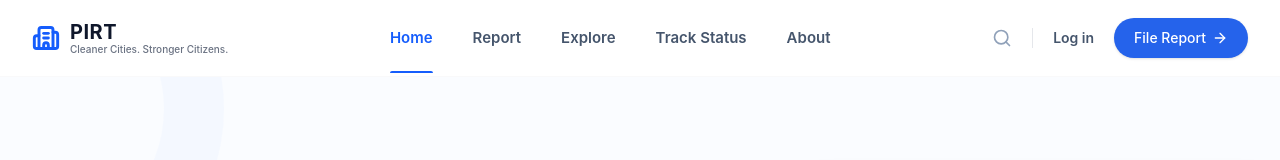
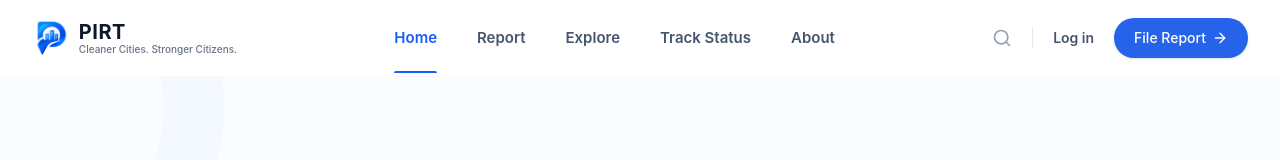
Before and after one commit to Aryan6000/tezhack-2026-project, a React (Vite) app: page / in a window 1280 px wide. Shown: the top 160 px of the page. Built offline with nearby package versions, Linux system fonts and the light colour scheme.

Commit message:
updated navbar

```diff
--- a/src/components/Navbar.jsx
+++ b/src/components/Navbar.jsx
@@ -1,5 +1,5 @@
 import { useState } from 'react';
-import { Building2, Menu, X, Search, ArrowRight } from 'lucide-react';
+import { Menu, X, Search, ArrowRight } from 'lucide-react';
 import { Link, useLocation } from 'react-router-dom';
 import { motion, AnimatePresence } from 'framer-motion';
 
@@ -22,7 +22,7 @@ const Navbar = () => {
 
           {/* Logo - Left */}
           <Link to="/" className="flex items-center gap-2.5 shrink-0">
-            <Building2 size={28} className="text-blue-600" strokeWidth={2.5} />
+            <img src="/logo.png" alt="PIRT Logo" className="h-9 w-auto object-contain" />
             <div className="flex flex-col">
               <span className="font-bold text-xl tracking-wide text-slate-900 leading-none mb-0.5">PIRT</span>
               <span className="text-[10px] text-gray-500 font-medium leading-none">Cleaner Cities. Stronger Citizens.</span>
```
